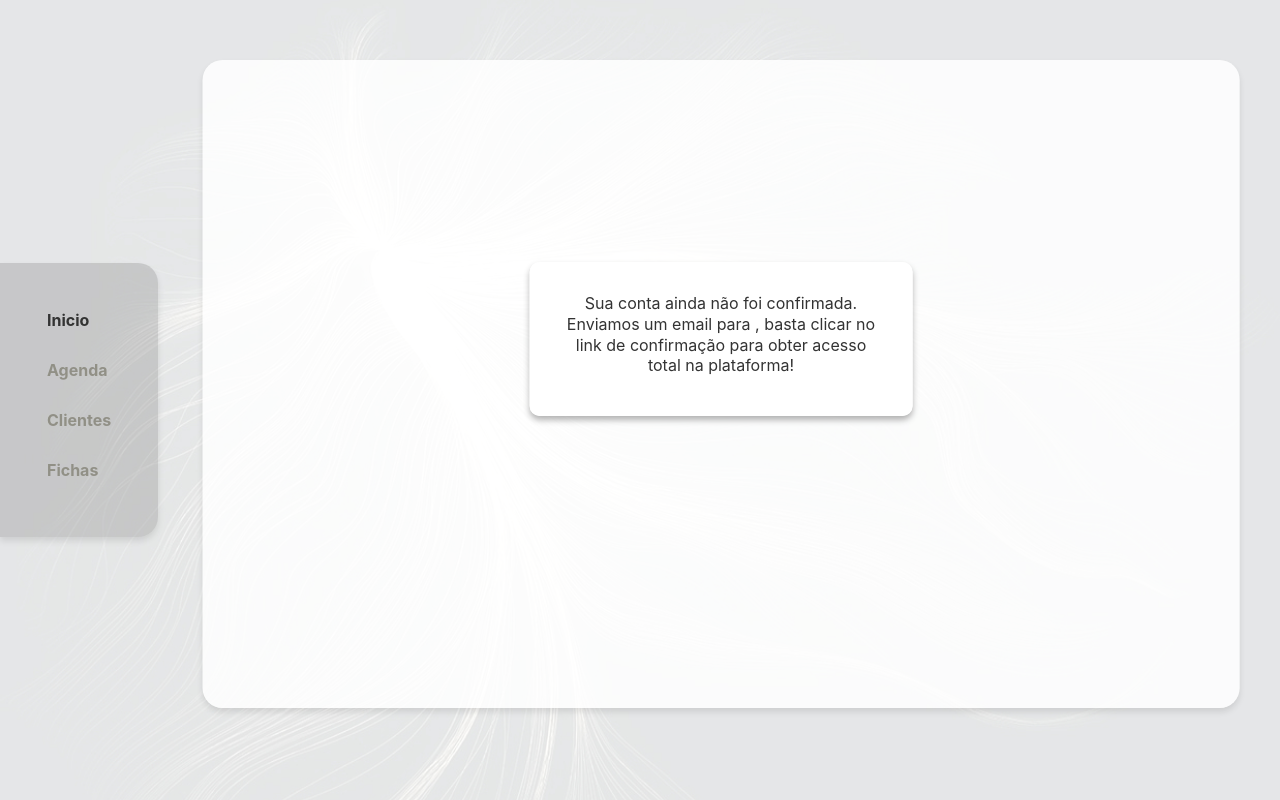
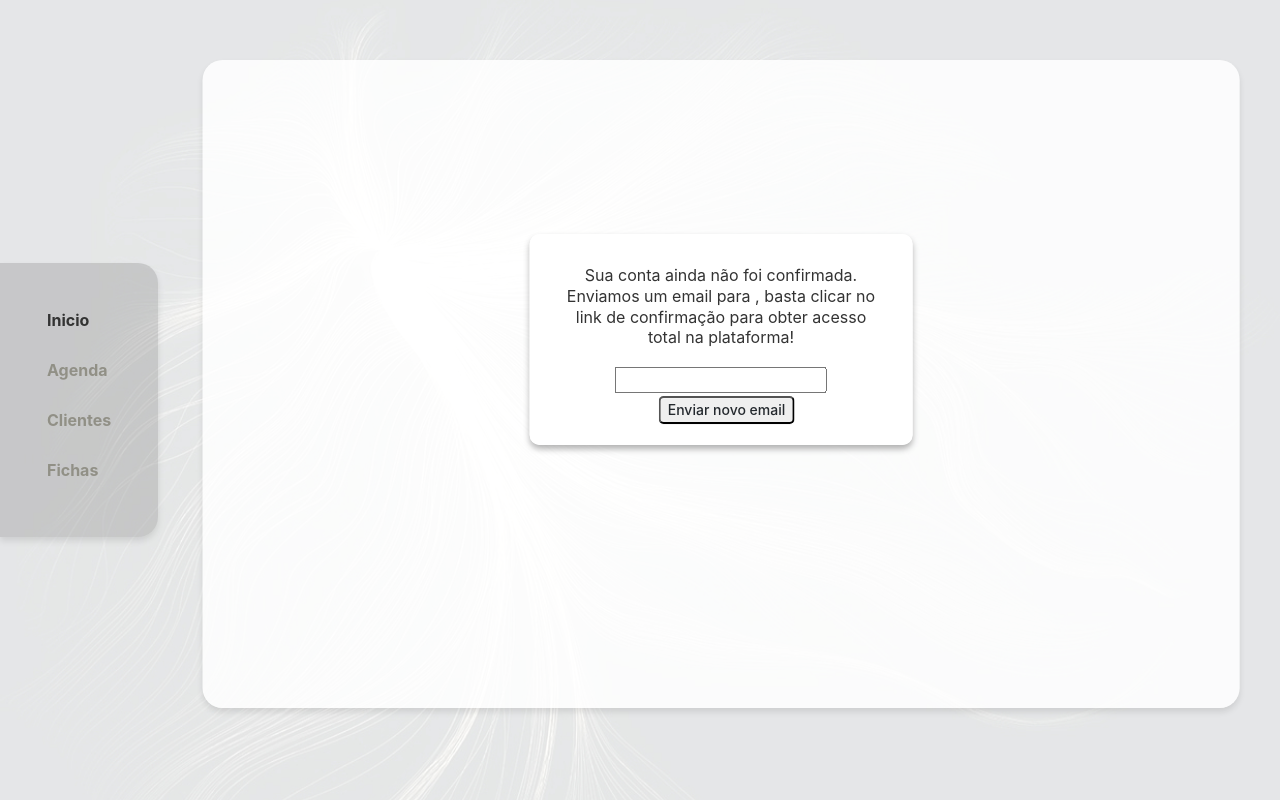
Before and after one commit to rafittu/front-lumin, a React (Create React App) app: page /home in a window 1280 px wide. Built offline with nearby package versions, Linux system fonts and the light colour scheme; no server answers.

Commit message:
feat: field to resend email confirmation

```diff
--- a/src/pages/Home.jsx
+++ b/src/pages/Home.jsx
@@ -1,4 +1,4 @@
-import React, { useEffect } from 'react';
+import React, { useEffect, useState } from 'react';
 import axios from 'axios';
 import { useUser } from '../contexts/UserContext';
 import { useAuth } from '../contexts/AuthContext';
@@ -9,6 +9,40 @@ import '../style/Home.css';
 function Home() {
   const { accessToken } = useAuth();
   const { userData, setUserData } = useUser();
+
+  const [email, setEmail] = useState('');
+  const [successMessage, setSuccessMessage] = useState('');
+  const [errorMessage, setErrorMessage] = useState('');
+  const [isLoading, setIsLoading] = useState(false);
+
+  const handleEmailSubmit = async (e) => {
+    e.preventDefault();
+
+    setIsLoading(true);
+    setSuccessMessage('');
+    setErrorMessage('');
+
+    try {
+      await axios.patch(
+        'http://localhost:3000/auth/account/resend-token',
+        { email },
+        {
+          headers: {
+            Authorization: `Bearer ${accessToken}`,
+          },
+        },
+      );
+
+      setSuccessMessage(
+        `Email para confirmação de conta enviado para ${email}`,
+      );
+    } catch (error) {
+      setErrorMessage('Erro ao enviar novo email para confirmação de conta');
+      setEmail('');
+    }
+
+    setIsLoading(false);
+  };
 
   useEffect(() => {
     const fetchUserData = async () => {
@@ -43,6 +77,41 @@ function Home() {
               , basta clicar no link de
               confirmação para obter acesso total na plataforma!
             </p>
+
+            <form onSubmit={handleEmailSubmit}>
+              <div className="container-form">
+                <label htmlFor="email">
+                  <input
+                    name="email"
+                    type="email"
+                    id="email"
+                    value={email}
+                    onChange={(e) => setEmail(e.target.value)}
+                    required
+                    placeholder={userData.email}
+                  />
+                </label>
+              </div>
+
+              {successMessage && (
+              <div className="success-msg">
+                <p>{successMessage}</p>
+              </div>
+              )}
+
+              {errorMessage && (
+              <div className="error-msg">
+                <p>{errorMessage}</p>
+              </div>
+              )}
+
+              <div className="inputs-buttons">
+                <button type="submit" disabled={isLoading}>
+                  {isLoading ? 'Enviando email...' : 'Enviar novo email'}
+                </button>
+              </div>
+
+            </form>
           </div>
         )}
       </div>
```
